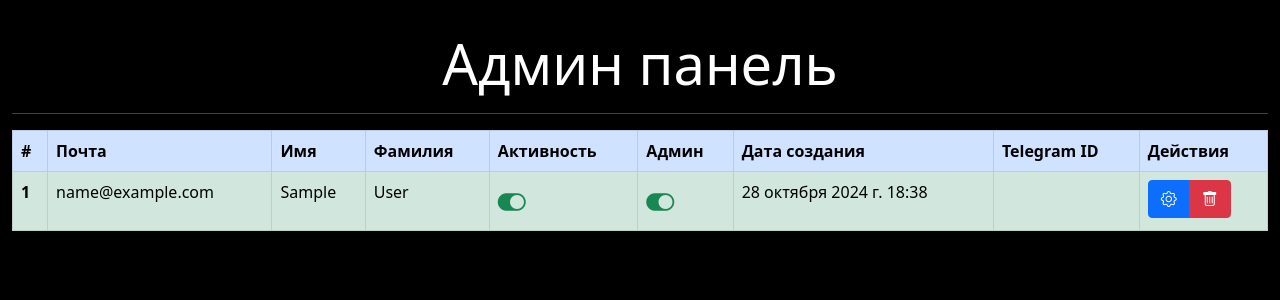
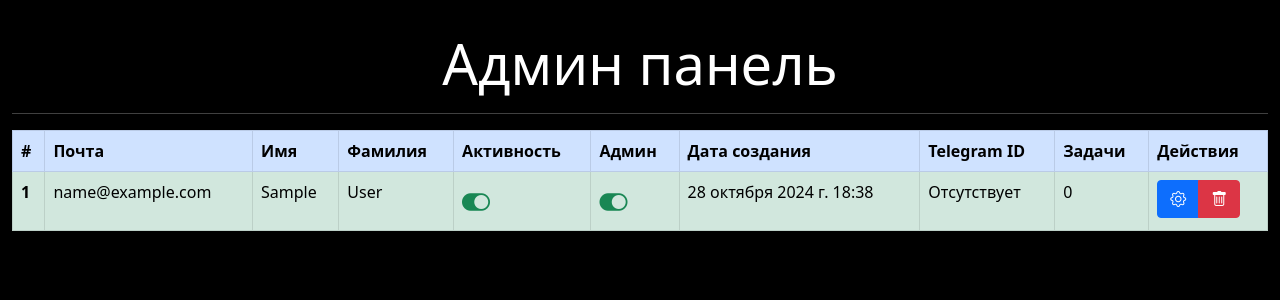
Before and after one commit to saneksking/todo_app_web_version, a Django app: page /admin-panel/ in a window 1280 px wide. Shown: the part 56-356 px from the top of the page. Run offline with Django 5.2, Linux system fonts and the light colour scheme; the visitor is signed in with stand-in values (Sample User, id 1); data comes from the database, SQL or seed files in the repository; data that the repository does not hold is empty; some libraries are stand-ins or nearby versions.

Commit message:
Admin panel fix

```diff
--- a/admin_panel/templates/admin_panel/admin_index.html
+++ b/admin_panel/templates/admin_panel/admin_index.html
@@ -17,6 +17,7 @@
                     <th scope="col">Админ</th>
                     <th scope="col">Дата создания</th>
                     <th scope="col">Telegram ID</th>
+                    <th scope="col">Задачи</th>
                     <th scope="col">Действия</th>
                 </tr>
             </thead>
@@ -30,7 +31,8 @@
                         <td>{% if person.is_active %}<a onclick="return confirm('Заблокировать пользователя?')" href=""><i class="bi bi-toggle-on fs-3 text-success" data-bs-toggle="tooltip" data-bs-placement="top" title="Заблокировать"></i></a>{% else %}<a onclick="return confirm('Разблокировать пользователя?')" href="" data-bs-toggle="tooltip" data-bs-placement="top" title="Разблокировать"><i class="bi bi-toggle-off fs-3 text-danger"></i></a>{% endif %}</td>
                         <td>{% if person.is_staff %}<a onclick="return confirm('Снять с должности администратора?')" href=""><i class="bi bi-toggle-on fs-3 text-success" data-bs-toggle="tooltip" data-bs-placement="top" title="Снять с должности"></i></a>{% else %}<a onclick="return confirm('Назначить на пост администратора?')" href="" data-bs-toggle="tooltip" data-bs-placement="top" title="Назначить на должность администратора?"><i class="bi bi-toggle-off fs-3 text-danger"></i></a>{% endif %}</td>
                         <td>{{ person.created_at }}</td>
-                        <td>{{ person.tg_id }}</td>
+                        <td>{% if person.tg_id == '' %}Отсутствует{% else %}{{ person.tg_id }}{% endif %}</td>
+                        <td>{{ person.todos.count }}</td>
                         <td>
                             <div class="btn-group btn-group" role="group" aria-label="Basic example">
                                 <a href="" type="button" class="btn btn-primary" data-bs-toggle="tooltip" data-bs-placement="top" title="Настройки"><i class="bi bi-gear"></i></a>
```
